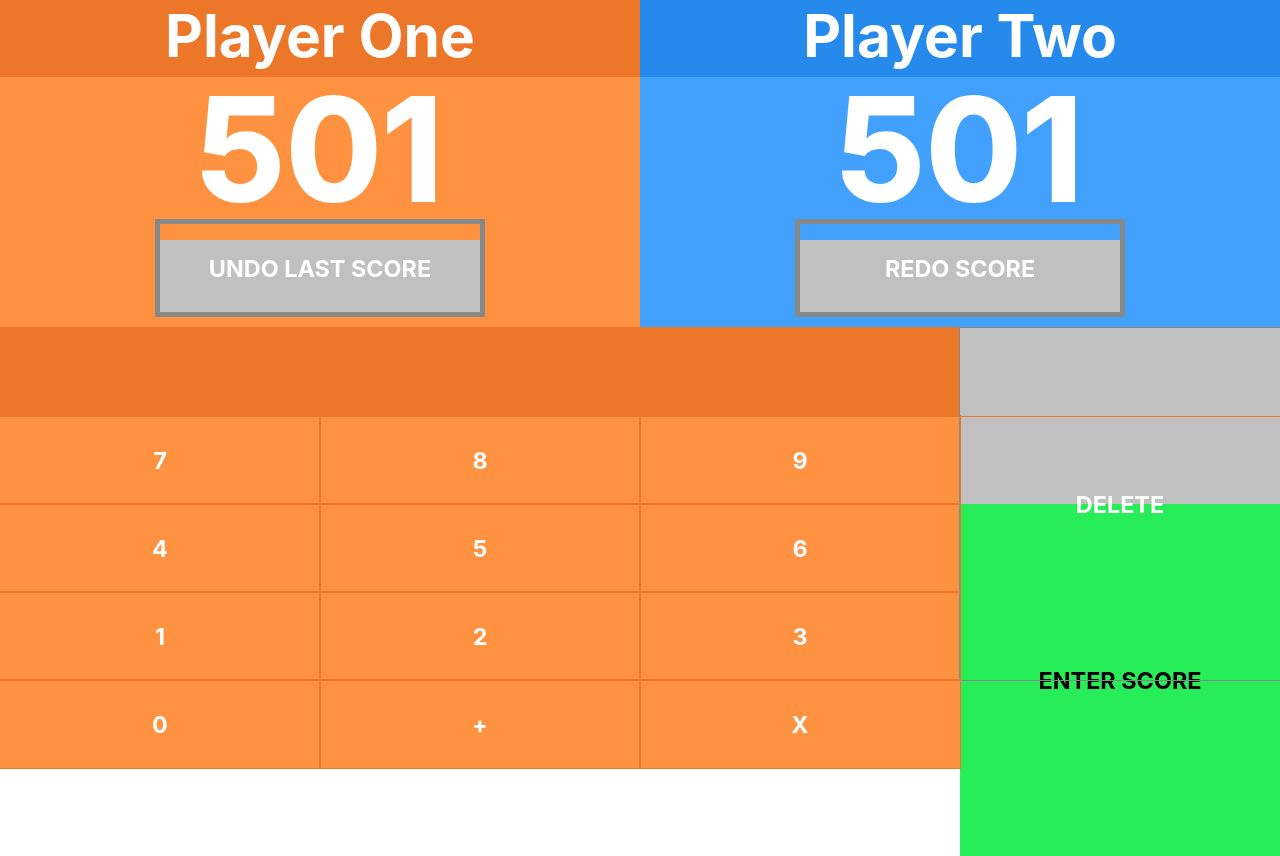
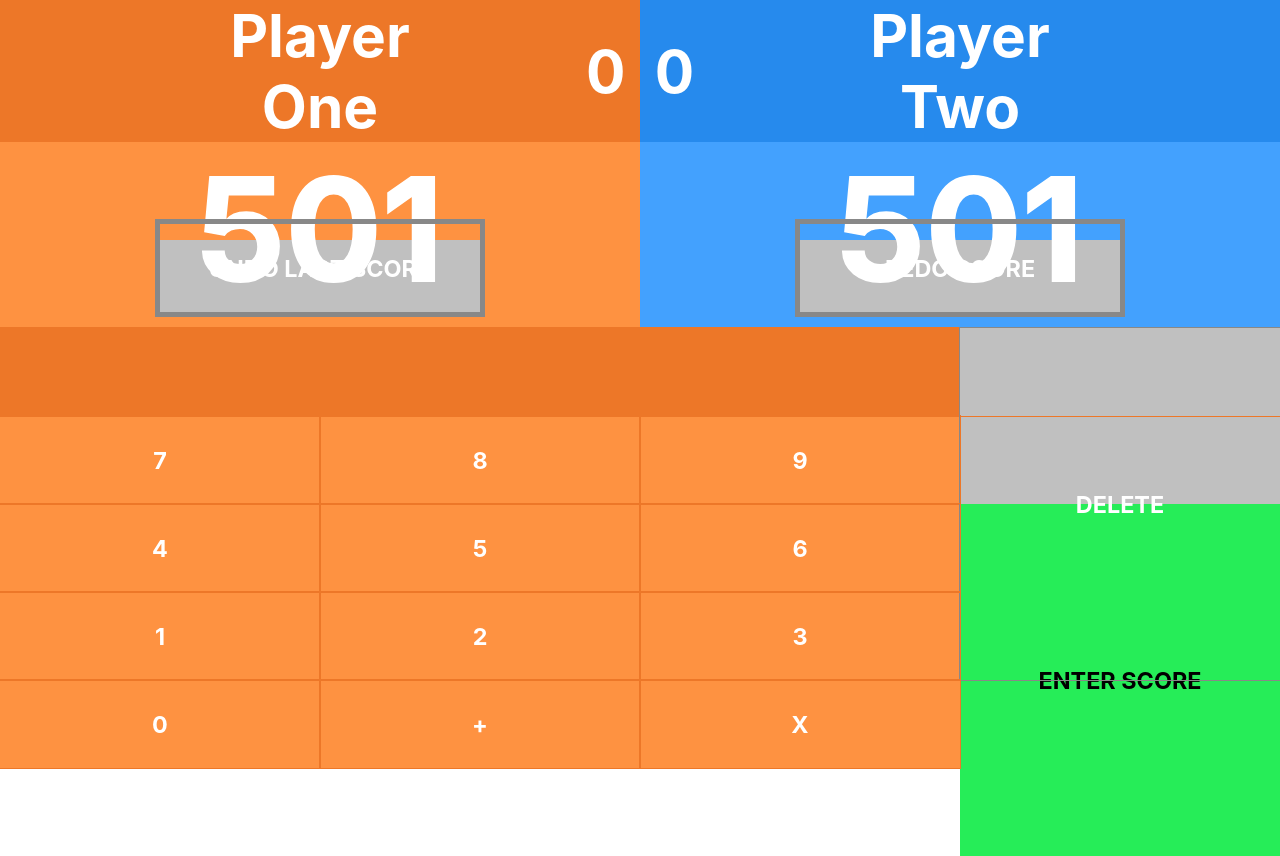
Before and after one commit to wardt7/SuperDart, a React (Create React App) app in the folder interface/: page / in a window 1280 px wide. Built offline with nearby package versions, Linux system fonts and the light colour scheme.

Commit message:
Added working legs functionality to the system

```diff
--- a/interface/src/App.js
+++ b/interface/src/App.js
@@ -14,6 +14,8 @@ class App extends Component {
 	    playerTwoScores: [501],
 	    playerOneIndex: 0,
 	    playerTwoIndex: 0,
+	    playerOneLegs: 0,
+	    playerTwoLegs: 0,
 	    input: "",
 	    evalInput: ""
 	}
@@ -196,10 +198,12 @@ class App extends Component {
 	if(this.state.playerOneScores[this.state.playerOneIndex] === 0){
 	    toast.success("Player One wins! Resetting scoreboard...")
 	    reset = true
+	    this.setState({playerOneLegs: this.state.playerOneLegs + 1})
 	}
 	if(this.state.playerTwoScores[this.state.playerTwoIndex] === 0){
 	    toast.success("Player Two wins! Resetting scoreboard...")
 	    reset = true
+	    this.setState({playerTwoLegs: this.state.playerTwoLegs + 1})
 	}
 	if(reset){
 	    this.setState({turn: 0, playerOneScores: [501], playerTwoScores: [501], playerOneIndex: 0, playerTwoIndex: 0, input: "", evalInput: ""})
@@ -209,8 +213,8 @@ class App extends Component {
 	this.checkWin()
 	return (
 		<div>
-		<Player playerName="Player One" playerType="playerone" getScore={this.getScore}/>
-		<Player playerName="Player Two" playerType="playertwo" getScore={this.getScore}/>
+		<Player playerName="Player One" playerType="playerone" playerLegs={this.state.playerOneLegs} getScore={this.getScore}/>
+		<Player playerName="Player Two" playerType="playertwo" playerLegs={this.state.playerTwoLegs} getScore={this.getScore}/>
 		<Keypad turn={this.state.turn} input={this.state.input} removeFromInput={this.removeFromInput} appendToInput={this.appendToInput} enterScore={this.enterScore}
 	    undoScore={this.undoScore} redoScore={this.redoScore} checkUndoDisabled={this.checkUndoDisabled} checkRedoDisabled={this.checkRedoDisabled} checkDeleteDisabled={this.checkDeleteDisabled}/>
 		<ToastContainer position="top-center" />
--- a/interface/src/components/player/player.css
+++ b/interface/src/components/player/player.css
@@ -4,28 +4,44 @@
     float: left;
 }
 
-.player.playerone{
+.player.playerone {
     background-color: #FE9241;
 }
 
-.player.playertwo{
+.player.playertwo {
     background-color: #43A1FE;
+}
+
+table.header {
+    width: 100%;
+    height: 60px;
+}
+
+td.header {
+    width: 33.3333%;
 }
 
 h2 {
     color: white;
     text-align: center;
     font-size: 58.5px;
-    padding-bottom: 5.85px;
-	margin-bottom: -14.6333px;
-    width: 100%;
 }
 
-h2.playerone {
+h2.legs.playerone {
+    text-align: right;
+    padding-right: 0.25em;
+}
+
+h2.legs.playertwo {
+    text-align: left;
+    padding-left: 0.25em;
+}
+
+table.header.playerone {
     background-color: #ED7728;
 }
 
-h2.playertwo{
+table.header.playertwo {
     background-color: #268AED;
 }
 
--- a/interface/src/components/player/player.js
+++ b/interface/src/components/player/player.js
@@ -4,6 +4,31 @@ import "./player.css"
 class Player extends Component{
     constructor(props){
 	super(props)
+	this.getHeaderOrder = this.getHeaderOrder.bind(this)
+    }
+    getHeaderOrder(){
+	let playerType = this.props.playerType
+	if(playerType === "playerone"){
+	    return (
+		    <table className={`header ${playerType}`}>
+		    <tr>
+		    <td></td>
+		    <td><h2 className={`name ${playerType}`}>{this.props.playerName}</h2></td>
+		    <td><h2 className={`legs ${playerType}`}>{this.props.playerLegs}</h2></td>
+		    </tr>
+		    </table>
+	    )
+	} else {
+	    return (
+		    <table className={`header ${playerType}`}>
+		    <tr>
+		    <td><h2 className={`legs ${playerType}`}>{this.props.playerLegs}</h2></td>
+		    <td><h2 className={`name ${playerType}`}>{this.props.playerName}</h2></td>
+		    <td></td>
+		    </tr>
+		    </table>
+	    )
+	}
     }
     render() {
 	let playerType = this.props.playerType
@@ -18,7 +43,7 @@ class Player extends Component{
 	}
 	return (
 		<div className={`player ${playerType}`}>
-		<h2 className={`${playerType}`}>{this.props.playerName}</h2>
+		{this.getHeaderOrder()}
 		<h1 className={`score ${altered}`}>{score[0]}</h1>
 		</div>
 	)
```
Also changed, not shown: 1 other file (tests, documents, lock files or other folders).
